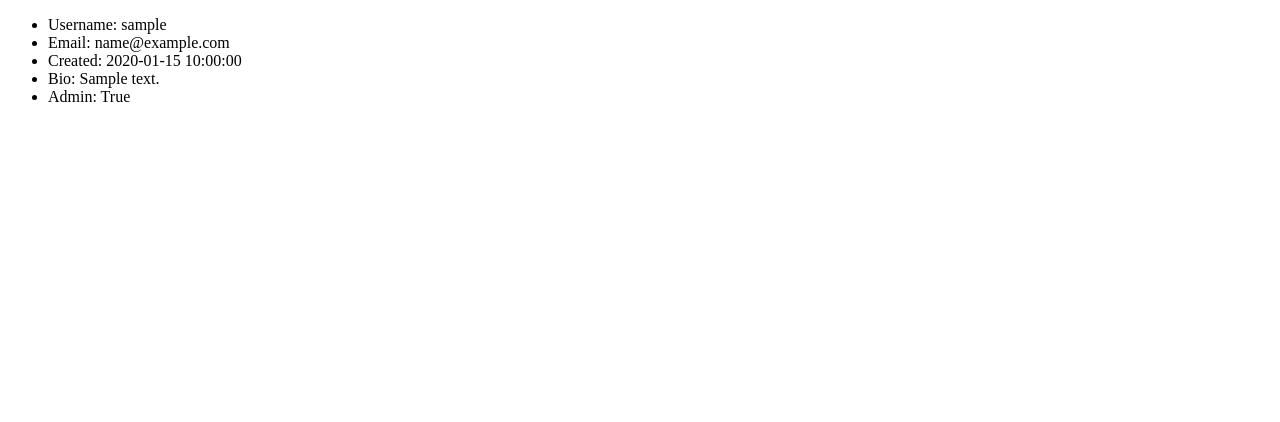
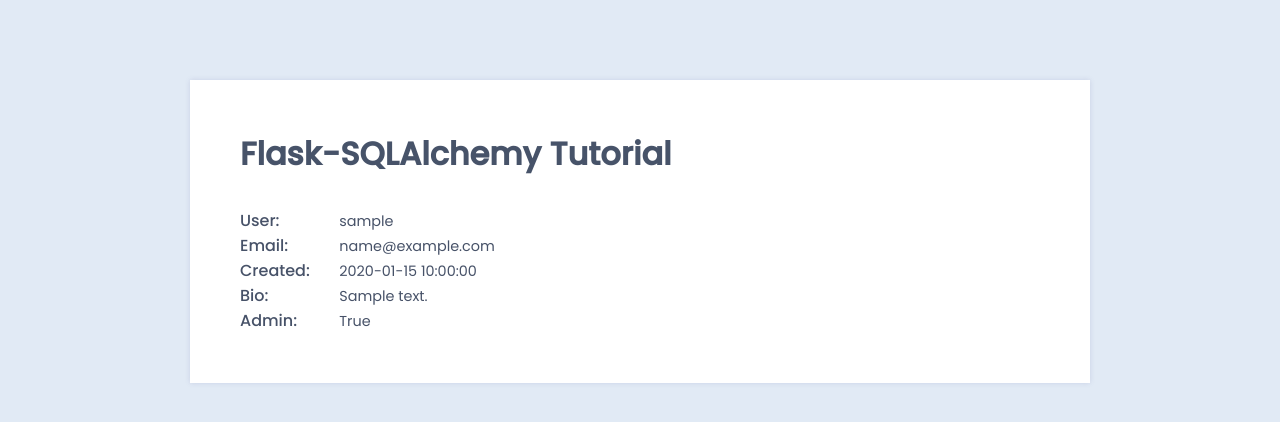
Before and after one commit to hackersandslackers/flask-sqlalchemy-tutorial, a Flask app: page / in a window 1280 px wide. Shown: the top 422 px of the page. Run offline with Flask 2, Linux system fonts and the light colour scheme; tables that the repository leaves empty hold one stand-in row (values such as "Sample post").

Commit message:
Cleaned interface, updated readme.

```diff
--- a/application/models.py
+++ b/application/models.py
@@ -4,7 +4,7 @@ from . import db
 class User(db.Model):
     """Data model for user accounts."""
 
-    __tablename__ = 'flasksqlalchemy-users'
+    __tablename__ = 'flasksqlalchemy-tutorial-users'
     id = db.Column(db.Integer,
                    primary_key=True)
     username = db.Column(db.String(64),
--- /dev/null
+++ b/application/static/css/style.css
@@ -0,0 +1,49 @@
+body {
+    background: #e1eaf5;
+    font-family: 'Poppins', sans-serif;
+}
+
+.container {
+    background: white;
+    width: 800px;
+    margin: 80px auto 0;
+    box-shadow: 0 0 5px rgba(65,67,144,0.15);
+    padding: 50px;
+}
+
+h1 {
+    margin: 0 0 30px;
+    color: #475369;
+}
+
+ul {
+    padding: 0 0 30px;
+    border-bottom: 1px solid #d9dfe4;
+    margin-bottom: 30px;
+}
+
+ul:last-of-type {
+    border-bottom: 0;
+    padding-bottom: 0;
+    margin-bottom: 0;
+}
+
+li {
+    list-style: none;
+    font-weight: 400;
+    white-space: nowrap;
+    text-overflow: ellipsis;
+    width: 100%;
+    overflow: hidden;
+    color: #475268;
+}
+
+.field-name {
+    font-weight: 500;
+    min-width: 95px;
+    display: inline-block;
+}
+
+.field-value {
+    font-size: .9em;
+}
--- a/application/templates/layout.html
+++ b/application/templates/layout.html
@@ -8,6 +8,10 @@
   <meta name="HandheldFriendly" content="True" />
   <meta name="viewport" content="width=device-width, initial-scale=1.0, viewport-fit=cover" />
   <link rel="shortcut icon" href="" type="image/x-icon" />
+  <link href="https://fonts.googleapis.com/css?family=Poppins:300,400,500" rel="stylesheet">
+  <link href="{{ url_for('static', filename='css/style.css') }}" rel="stylesheet" type="text/css">
+  <meta name="theme-color" content="#5eb9d7" />
+  <link rel="shortcut icon" href="{{ url_for('static', filename='img/favicon.png') }}" type="image/x-icon"/>
 </head>
 
 <body class="{{template}}">
--- a/application/templates/users.html
+++ b/application/templates/users.html
@@ -1,13 +1,16 @@
 {% extends "layout.html" %}
 
 {% block content %}
-  {% for user in users %}
-    <ul id="user.username">
-      <li>Username: {{ user.username }}</li>
-      <li>Email: {{ user.email }}</li>
-      <li>Created: {{ user.created }}</li>
-      <li>Bio: {{ user.bio }}</li>
-      <li>Admin: {{ user.admin }}</li>
-    </ul>
-  {% endfor %}
+    <div class="container">
+    <h1>Flask-SQLAlchemy Tutorial</h1>
+      {% for user in users %}
+        <ul id="user.username">
+          <li><span class="field-name">User:</span> <span class="field-value">{{ user.username }}</span></li>
+          <li><span class="field-name">Email:</span> <span class="field-value">{{ user.email }}</span></li>
+          <li><span class="field-name">Created:</span> <span class="field-value">{{ user.created }}</span></li>
+          <li><span class="field-name">Bio:</span> <span class="field-value">{{ user.bio }}</span></li>
+          <li><span class="field-name">Admin:</span> <span class="field-value">{{ user.admin }}</span></li>
+        </ul>
+      {% endfor %}
+    </div>
 {% endblock %}
--- a/config.py
+++ b/config.py
@@ -1,4 +1,8 @@
-from os import environ
+from os import environ, path
+from dotenv import load_dotenv
+
+basedir = path.abspath(path.dirname(__file__))
+load_dotenv(path.join(basedir, '.env'))
 
 
 class Config:
```
Also changed, not shown: requirements.txt (+7 -8 lines), README.md, application/static/img/favicon.png (added), 3 other files.
